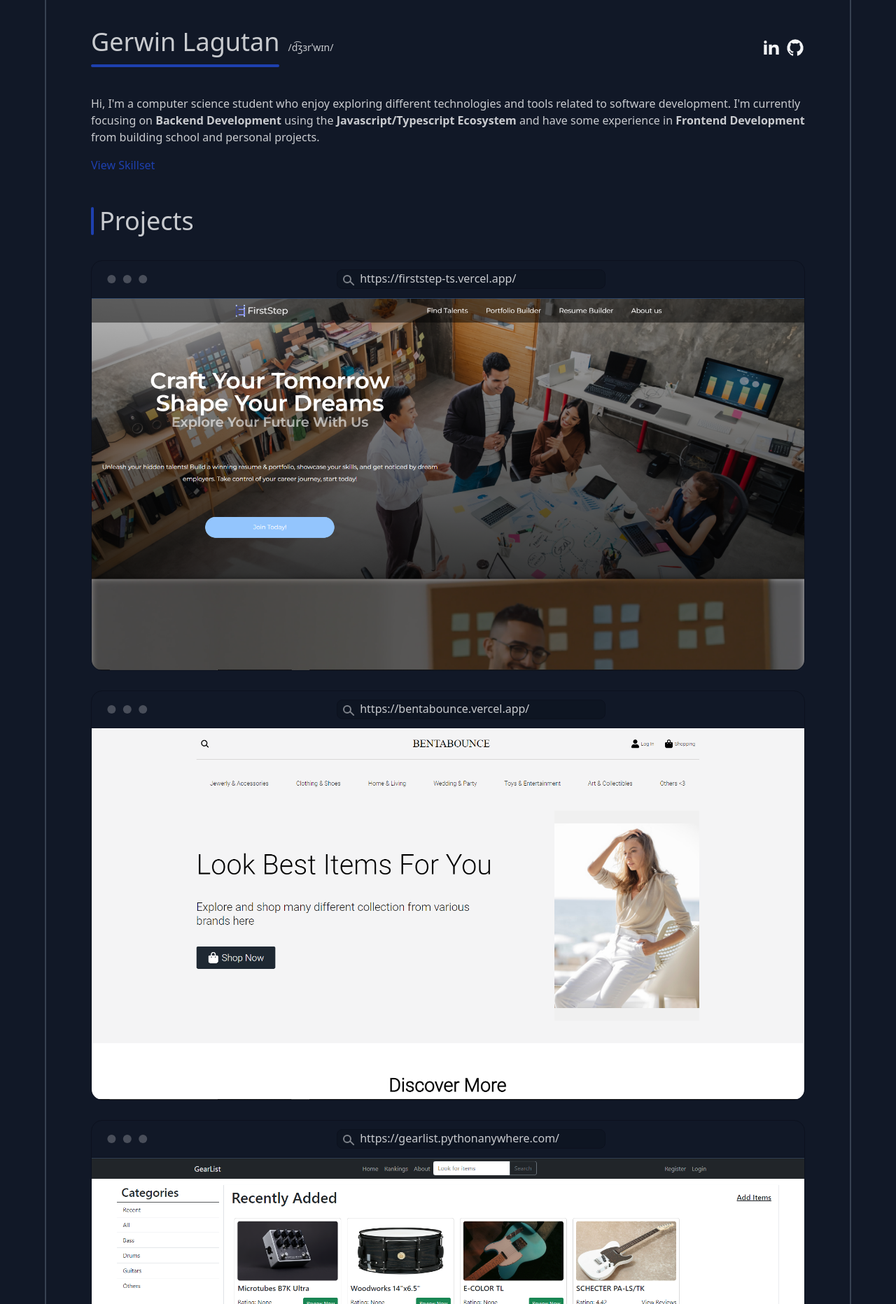
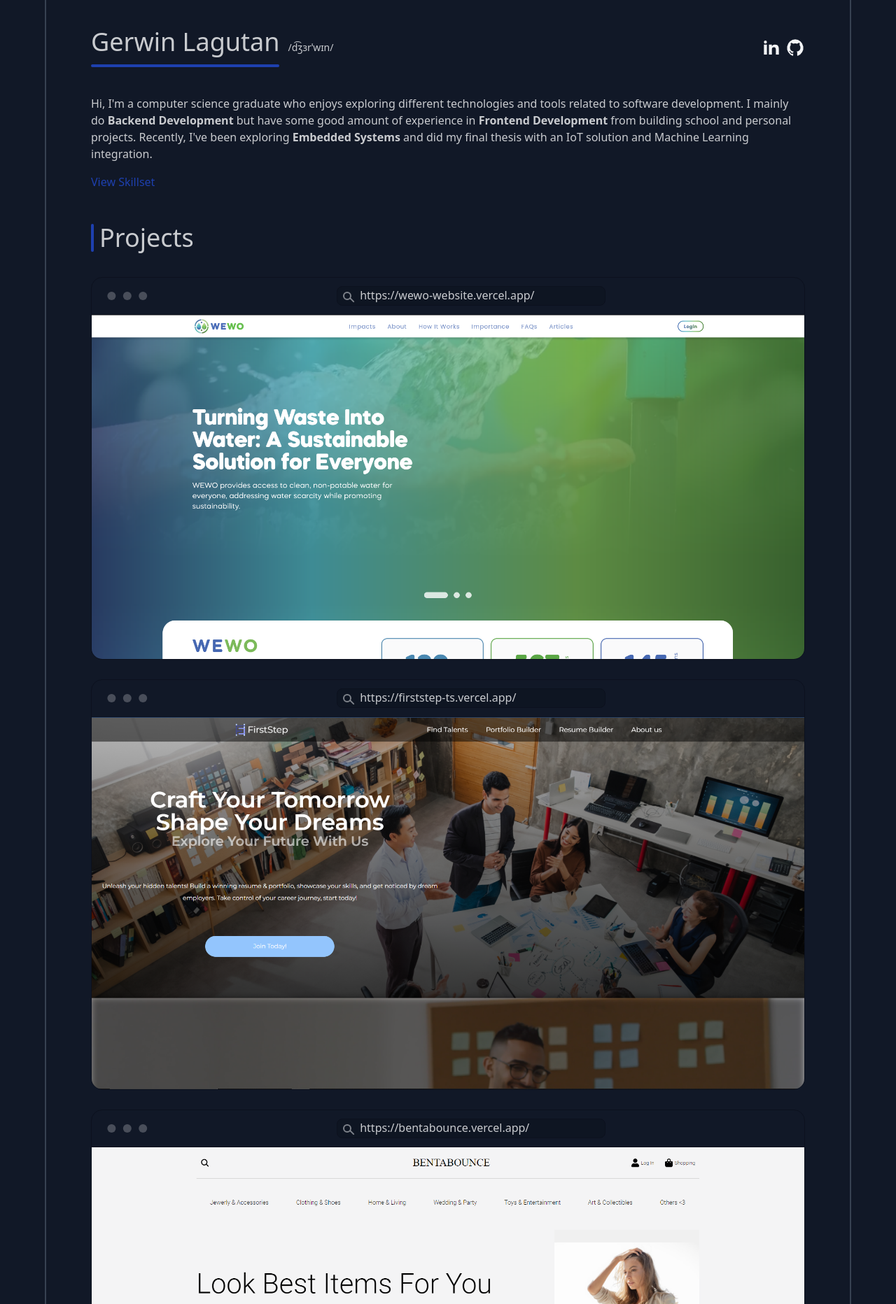
Before and after one commit to egoRockU/portfolio, a Flask app: page / in a window 1280 px wide. Shown: the part 56-1920 px from the top of the page at 70% size. Run offline with Flask 3, Linux system fonts and the light colour scheme; data that the repository does not hold is empty.

Commit message:
added thesis and updates some information

```diff
--- a/main/static/data/projects.json
+++ b/main/static/data/projects.json
@@ -1,9 +1,17 @@
 {
+  "WEWO": {
+    "description": "WEWO (Water Efficiency with Waste Optimization) is an IoT-powered rainwater purification system designed to tackle water scarcity and plastic waste. It collects and filters rainwater for non-potable use while integrating a reverse vending machine that accepts plastic bottles in exchange for clean water. The system also monitors water quality and collected waste in real-time for efficient operation.",
+    "toolsUsed": "NextJS, Supabase, Flask, SQLite, and ArduinoIDE",
+    "projectWebsite": "https://wewo-website.vercel.app/",
+    "githubLink": ["https://github.com/Lance-07/wewo-website", "https://github.com/egoRockU/WEWO-Server", "https://github.com/egoRockU/wewo-microcontroller-code"],
+    "type": "web",
+    "image": "WEWO.png"
+  },
   "FirstStep": {
     "description": "An online profile and portfolio building system for fresh graduates featuring automatic resume and portfolio template which could help them appear in the radar of potential employers.",
-    "toolsUsed": "MongoDB, ExpressJS, ReactJS, NodeJS",
+    "toolsUsed": "MongoDB, ExpressJS, ReactJS, and NodeJS",
     "projectWebsite": "https://firststep-ts.vercel.app/",
-    "githubLink": "https://github.com/egoRockU/FirstStep",
+    "githubLink": ["https://github.com/egoRockU/FirstStep"],
     "type": "web",
     "image": "FirstStep.png"
   },
@@ -11,7 +19,7 @@
     "description": "E-commerce website created using ReactJS and PHP.\nA playful combination of \"Benta\" (sale) and \"Bounce\" (leave), embodies its core values of promoting a bustling and dynamic online marketplace. In BentaBounce, everyone has the right to sell items of their choice and buy the items that pique their curiosity.",
     "toolsUsed": "ReactJS and PHP ",
     "projectWebsite": "https://bentabounce.vercel.app/",
-    "githubLink": "https://github.com/egoRockU/BentaBounce-Frontend",
+    "githubLink": ["https://github.com/egoRockU/BentaBounce-Frontend"],
     "type": "web",
     "image": "BentaBounce.png"
   },
@@ -19,7 +27,7 @@
     "description": "Musical Instrument rating site created in Django.",
     "toolsUsed": "Django and Bootstrap",
     "projectWebsite": "https://gearlist.pythonanywhere.com/",
-    "githubLink": "https://github.com/egoRockU/gearlist",
+    "githubLink": ["https://github.com/egoRockU/gearlist"],
     "type": "web",
     "image": "GearList.png"
   },
@@ -27,7 +35,7 @@
     "description": "Quizzam! is a mobile application software that enables users to quiz themselves on numerous subjects to evaluate their knowledge and assess their level of understanding. This program was made to give users an interactive and fun learning experience. It may cover a wide range of topics, from academics to trivia. With the application, users can track their progress and respond to multiple-choice questions. This app is perfect for users who want to learn while they are on the road and may give them an enjoyable and handy way to brush up on their knowledge or study for tests.",
     "toolsUsed": "Java, Android Studio, and Firebase",
     "projectWebsite": "https://github.com/egoRockU/Quizzam",
-    "githubLink": "https://github.com/egoRockU/Quizzam",
+    "githubLink": ["https://github.com/egoRockU/Quizzam"],
     "type": "mobile",
     "image": "Quizzam.png"
   },
@@ -35,7 +43,7 @@
     "description": "You're looking at it now.",
     "toolsUsed": "HTMX and Flask",
     "projectWebsite": "https://gl-dev.onrender.com/",
-    "githubLink": "https://github.com/egoRockU/portfolio",
+    "githubLink": ["https://github.com/egoRockU/portfolio"],
     "type": "web",
     "image": "gl.dev.png"
   },
@@ -43,7 +51,7 @@
     "description": "Silly game I made when I was just starting to learn the basics of programming. It has a joystick/gamepad support.",
     "toolsUsed": "Pygame",
     "projectWebsite": "https://github.com/egoRockU/infinite-jump-w-joystick-support-",
-    "githubLink": "https://github.com/egoRockU/infinite-jump-w-joystick-support-",
+    "githubLink": ["https://github.com/egoRockU/infinite-jump-w-joystick-support-"],
     "type": "window",
     "image": "InfiniteJump.png"
   }
--- a/main/static/data/skills.json
+++ b/main/static/data/skills.json
@@ -11,5 +11,5 @@
   ],
   "Mobile Development": ["React Native Expo", "Android Studio"],
   "Databases": ["MongoDB", "MySQL", "SQLite", "PostgreSQL"],
-  "Others": ["Figma", "Firebase", "Postman"]
+  "Others": ["Arduino", "Figma", "Firebase", "Postman", "Google Colab"]
 }
--- a/main/templates/home.html
+++ b/main/templates/home.html
@@ -24,7 +24,7 @@
             <div class="ml-3">
               <p class="text-sm hover:underline">
                 <a
-                  href="http://ipa-reader.xyz/?text=d%CD%A1%CA%92%C9%9Cr%CB%88w%C9%AAn&voice=Amy"
+                  href="https://ipa-reader.com/?text=d%CD%A1%CA%92%C9%9Cr%CB%88w%C9%AAn&voice=Amy"
                   target="_blank"
                   >/d͡ʒɜrˈwɪn/</a
                 >
@@ -74,12 +74,11 @@
         </div>
       </div>
       <p class="mb-4">
-        Hi, I'm a computer science student who enjoy exploring different
-        technologies and tools related to software development. I'm
-        currently focusing on
-        <b>Backend Development</b> using the
-        <b>Javascript/Typescript Ecosystem</b> and have some experience in
+        Hi, I'm a computer science graduate who enjoys exploring different
+        technologies and tools related to software development. I mainly do
+        <b>Backend Development</b> but have some good amount of experience in
         <b>Frontend Development</b> from building school and personal projects.
+        Recently, I've been exploring <b>Embedded Systems</b> and did my final thesis with an IoT solution and Machine Learning integration.
       </p>
       <p class="mb-4 text-accent hover:cursor-pointer hover:underline w-fit">
         <a href="{{ url_for('main.skills') }}">View Skillset</a>
--- a/main/templates/projects.html
+++ b/main/templates/projects.html
@@ -10,12 +10,12 @@
       <nav class="flex items-center justify-between">
         {{ macros.navbar(obj.title, obj.theme) }}
       </nav>
-      <div class="flex justify-between container py-11">
+      <div class="flex flex-col justify-between container py-11 md:flex-row">
         <div class="w-fit">
           <h1 class="text-4xl pb-1">Projects</h1>
           <div class="bg-accent h-1 rounded"></div>
         </div>
-        <div>
+        <div class="mt-4 md:mt-0">
           <label
             class="input input-bordered rounded-full flex items-center gap-2"
           >
```
Also changed, not shown: main/static/css/output.css (+54 -5 lines), main/templates/projectsView.html (+6 -2 lines), main/static/images/WEWO.png (added).
